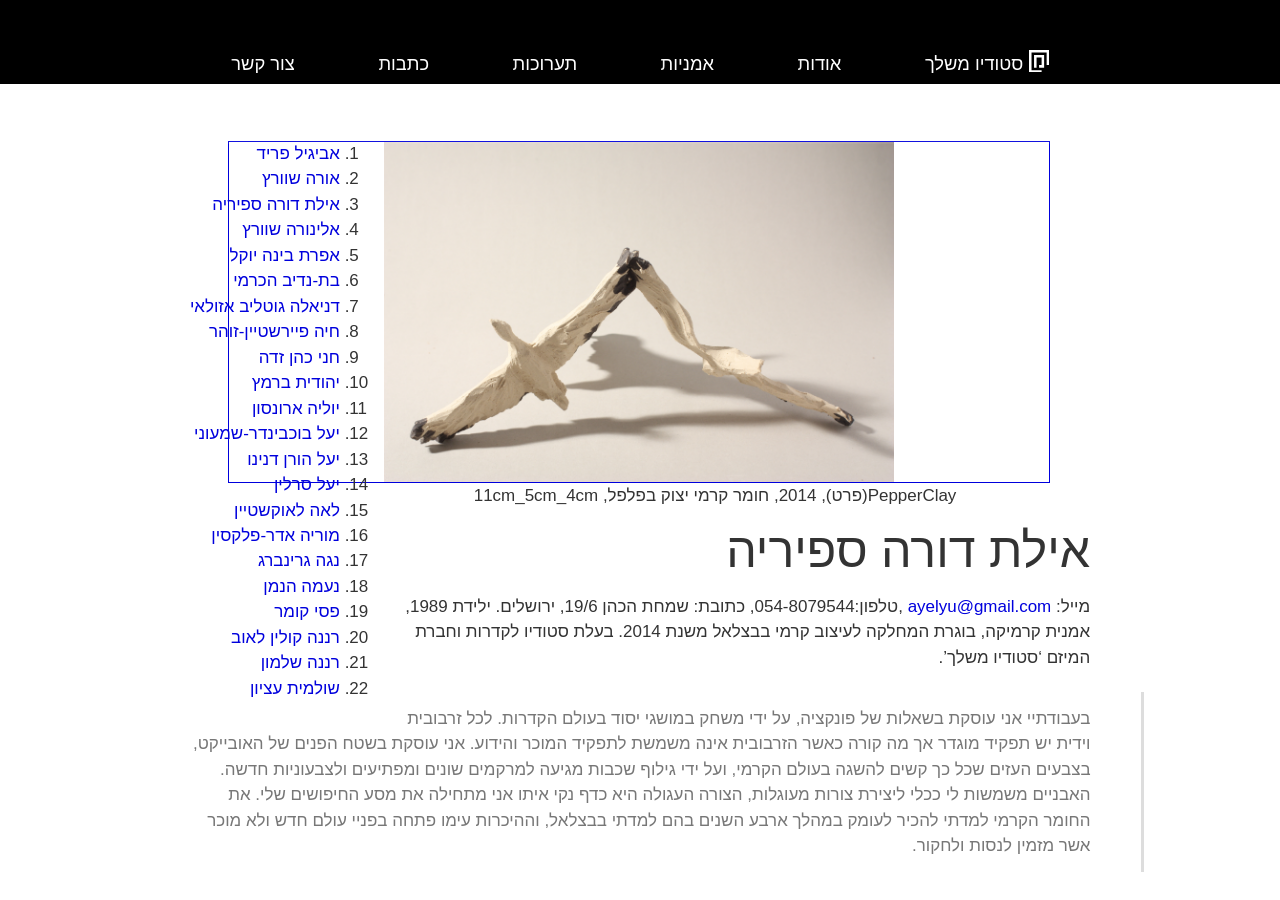
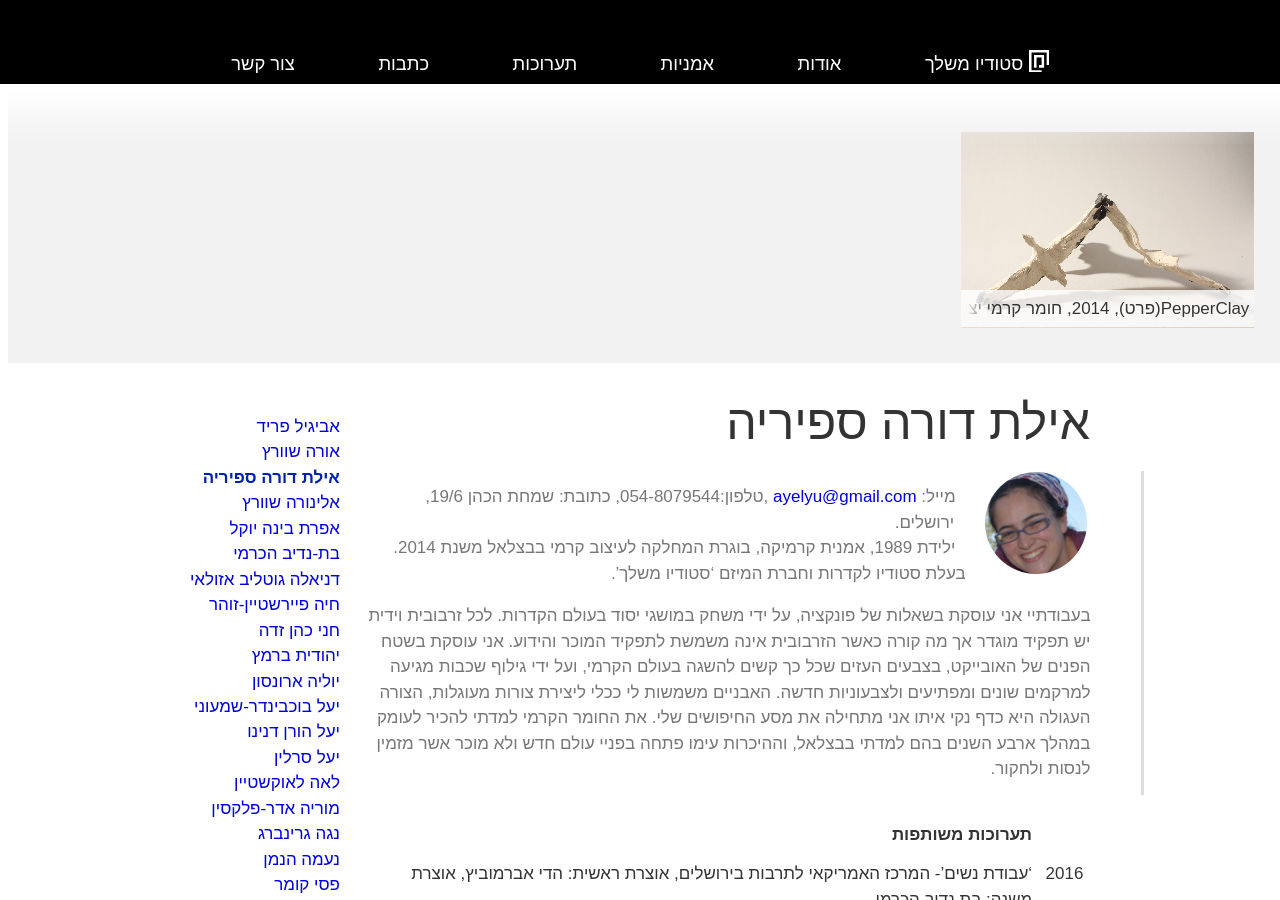
Before and after one commit to laukstein/studioofherown, a Jekyll site: the page built from _posts/artist/2016-05-23-ayelet-dora-saperia.md, in a window 1280 px wide and 900 px high. Built offline with Jekyll 4.4.1, drawn with Linux system fonts in a browser that asks for light colours.

Commit message:
Artist page UI
added profile image
gallery full width CSS masonry UI
artists list "active" state

```diff
--- a/_includes/artist-gallery.html
+++ b/_includes/artist-gallery.html
@@ -1,9 +1,13 @@
-{% capture assets %}/assets{{ page.url }}{% endcapture %}{% assign imageNr = 0 %}<div class=gallery>{% for image in site.static_files %}{%
-    if image.path contains assets %}{% unless image.path contains "profile" %}
-    <figure>
-        <a class=image href={{ image.path }} style="background-image:url({{ image.path }})" target=_blank></a>
-        <figcaption>{{ page.gallery[imageNr] }}</figcaption>
-    </figure>{% assign imageNr = imageNr | plus: 1 %}{% endunless %}{%
-    endif %}{%
-    endfor %}
+{% capture assets %}/assets{{ page.url }}{% endcapture %}{% assign imageNr = 0 %}<div class=~wide>
+    <div class=masonry>{% for image in site.static_files %}{%
+        if image.path contains assets %}{% unless image.path contains "profile" %}
+        <figure>
+            <a href={{ image.path }}>
+                <img src={{ image.path }} alt="{{ page.gallery[imageNr] }}">
+                <figcaption><span class=~clip>{{ page.gallery[imageNr] }}</span></figcaption>
+            </a>
+        </figure>{% assign imageNr = imageNr | plus: 1 %}{% endunless %}{%
+        endif %}{%
+        endfor %}
+    </div>
 </div>
--- a/_includes/artist-list.html
+++ b/_includes/artist-list.html
@@ -1,7 +1,7 @@
-<ol class=list>{% assign pages=site.posts | sort: "title" %}{%
+<div class=list>{% assign pages=site.posts | sort: "title" %}{%
     for artist in pages %}{%
         if artist.layout == "artist" %}
-    <li><a href="{{ artist.url | prepend: site.baseurl }}">{{ artist.title }}</a>{%
+    <a{% if page.url == artist.url %} class=active{% endif %} href={{ artist.url | prepend: site.baseurl }}>{{ artist.title }}</a>{%
     endif %}{%
 endfor %}
-</ol>
+</div>
--- /dev/null
+++ b/_includes/artist-profile.html
@@ -0,0 +1,6 @@
+{% capture profile %}/assets{{ page.url }}/profile.jpg{% endcapture %}{%
+    for image in site.static_files %}{%
+        if image.path contains profile %}
+<div class=profile style="background-image:url({{ profile }})"></div>{%
+    endif %}{%
+endfor %}
--- a/_layouts/artist.html
+++ b/_layouts/artist.html
@@ -2,8 +2,9 @@
 layout: default
 ---
 
+{% include artist-gallery.html %}
 {% include artist-list.html %}
-{% include artist-gallery.html %}
 
 <h1 itemprop=headline>{{ page.title }}</h1>
+{% include artist-profile.html %}
 <p>{{ content }}</p>
--- a/_layouts/default.html
+++ b/_layouts/default.html
@@ -16,7 +16,7 @@
         <li><a class="logo{% if page.url == "/" %} active{% endif %}" href="/"><span><svg xmlns="http://www.w3.org/2000/svg" viewBox="0 0 216 242"><path d="M216 162h-27V27H27v189h108v26H0V0h216v162zM54 189V54h108v135h-54v-27h27V81H81v108H54z"/></svg>{{ site.title }}</span></a>{% assign pages=site.posts | sort: 'order' %}{%
         for nav in pages | nav.order && nav.title %}{%
             if nav.order && nav.title %}
-        <li><a{% if nav.url == page.url %} class=active{% endif %} href="{{ nav.url | prepend: site.baseurl }}"><span>{{ nav.title }}</span></a>{%
+        <li><a{% if nav.url == page.url %} class=active{% endif %} href="{{ nav.url | prepend: site.baseurl }}"><span class=~clip>{{ nav.title }}</span></a>{%
             endif %}{%
         endfor %}
     </ul>
--- a/css/style.css
+++ b/css/style.css
@@ -1,3 +1,9 @@
+/*
+
+Resources
+CSS escapes https://mothereff.in/css-escapes
+
+*/
 @viewport {
     width: device-width;
 }
@@ -65,14 +71,6 @@ p + p {
 br {
     word-spacing: 0;
 }
-hr {
-    margin: 1em -3em;
-    margin-right: -4.9vw;
-    margin-left: -4.9vw;
-    clear: both;
-    border: 0;
-    border-top: 1px solid #ddd;
-}
 a img,
 abbr,
 iframe {
@@ -99,8 +97,8 @@ a:focus {
 }
 img {
     width: auto;
-    /* max-width: 100%; */
-    max-width: 2em;
+    max-width: 100%;
+    /* max-width: 2em; */
     height: auto;
     vertical-align: top;
     object-fit: contain;
@@ -129,9 +127,6 @@ blockquote:after {
     display: table;
 }
 table {
-    overflow: auto;
-    display: block;
-    width: 100%;
     word-break: normal;
     word-break: keep-all;
     border-spacing: 0;
@@ -156,7 +151,6 @@ html,
 .\~full {
     width: 100%;
 }
-/* CSS escapes https://mothereff.in/css-escapes */
 .\~size {
     min-width: 15.22em;
     max-width: 53em;
@@ -170,11 +164,27 @@ html,
     margin-right: auto;
     margin-left: auto;
 }
+.\~wide {
+    width: 100vw;
+    padding-right: 2em;
+    padding-left: 2em;
+    margin-right: calc((52em - 100vw) / 2);
+    margin-bottom: 2em;
+    background-color: #f2f2f2;
+    box-sizing: border-box;
+}
 .\~clearfix:after {
     /* Clearfix http://cssmojo.com/the-very-latest-clearfix-reloaded/ */
     content: "";
     display: block;
     clear: both;
+}
+@media (max-width: 52.01em) {
+    hr,
+    .\~wide {
+        margin-right: -4.6em;
+        margin-right: -4.9vw;
+    }
 }
 .wrapper {
     /* baseline https://pilot.co/blog/implementing-baseline-rhythm-in-css/ */
@@ -182,7 +192,7 @@ html,
     /* background-size: 1px 1.5em; */
 }
 .container {
-    overflow: hidden;
+    /* overflow: hidden; */
     padding-top: 5em;
     padding-bottom: 7.1em;
     min-height: 100vh;
@@ -251,11 +261,6 @@ a.logo {
     fill: currentColor;
     vertical-align: top;
 }
-.nav span {
-    overflow: hidden;
-    display: block;
-    text-overflow: ellipsis;
-}
 .shadow {
     overflow: hidden;
     position: absolute;
@@ -293,28 +298,74 @@ a.logo {
 }
 .box a {
     display: block;
-    width: 10em;
+    width: 9.6em;
     margin: .5em;
     float: right;
     text-decoration: none;
 }
 .image {
-    height: 10em;
-    width: 10em;
-    object-fit: cover; /* Size object http://dev.w3.org/csswg/css-images-3/#the-object-fit, https://css-tricks.com/on-object-fit-and-object-position/ */
+    height: 9.6em;
+    width: 9.6em;
+    /* object-fit: cover; */ /* Size object http://dev.w3.org/csswg/css-images-3/#the-object-fit, https://css-tricks.com/on-object-fit-and-object-position/ */
     background-size: cover;
     background-repeat: no-repeat;
     background-position: center;
     border: 1px solid currentColor;
 }
-.gallery {
+.profile {
+    position: relative;
+    right: -.8em;
+    padding: 3em;
+    margin: 1em;
+    float: right;
+    background-size: cover;
+    background-repeat: no-repeat;
+    background-position: center;
+    border-radius: 50%;
+    shape-outside: circle();
+}
+.masonry {
+    max-width: 102em;
+    margin: -2.3em auto 0;
+    padding-top: 2.8em;
+    padding-bottom: 1.3em;
     text-align: center;
+    column-width: 14em;
+    column-gap: .75em;
 }
-.gallery .image {
-    display: block;
-    width: 100%;
-    height: 20em;
-    background-size: contain;
+.masonry figure {
+    overflow: hidden;
+    position: relative;
+    display: inline-block; /* Prevent column break an element */
+    margin: 0 0 .75em;
+    vertical-align: top;
+    background-color: #fff;
+    will-change: transform;
+}
+.masonry a {
+    display: inline-block;
+    text-decoration: none;
+}
+.masonry a:hover figcaption {
+    transform: translateY(100%);
+}
+.masonry figcaption {
+    position: absolute;
+    left: 0;
+    right: 0;
+    bottom: -.013em;
+    max-height: 41px;
+    padding: 0 .3em;
+    color: #333;
+    line-height: 2.2;
+    text-shadow: 1px 0 0 rgba(255,255,255,.5);
+    white-space: nowrap;
+    word-wrap: normal;
+    background-color: #fff;
+    background-color: rgba(255,255,255,.8);
+    /* box-shadow: inset 0 -1px 1px 0 rgba(0,0,0,.2); */
+    transition: transform .35s cubic-bezier(.2,1,.4,1);
+    will-change: transform;
 }
 .title {
     overflow: hidden;
@@ -329,8 +380,17 @@ a.logo {
     vertical-align: top;
 }
 .list {
+    margin-top: 1em;
+    margin-right: 1.5em;
     float: left;
+}
+.list a {
+    display: table;
     white-space: nowrap;
+}
+.list .active {
+    color: #02a;
+    font-weight: bold;
 }
 .footer {
     height: 3.7em;
@@ -341,11 +401,16 @@ a.logo {
     word-wrap: normal;
     border-top: 1px solid #e1e1e1;
 }
+.\~clip {
+    overflow: hidden;
+    display: block;
+    text-overflow: ellipsis;
+}
 @media (-webkit-min-device-pixel-ratio: 0) {
-    .nav span {
+    .\~clip {
         text-overflow: clip;
-        -webkit-mask: linear-gradient(to right, rgba(51,51,51,0), #333 3vw, #333);
-                mask: linear-gradient(to right, rgba(51,51,51,0), #333 3vw, #333);
+        -webkit-mask: linear-gradient(to right, rgba(51,51,51,0), #333 1.5em, #333);
+                mask: linear-gradient(to right, rgba(51,51,51,0), #333 1.5em, #333);
     }
 }
 @media (max-width: 720px) {
```
Also changed, not shown: _posts/artist/2016-05-23-ayelet-dora-saperia.md (+3 -3 lines).
